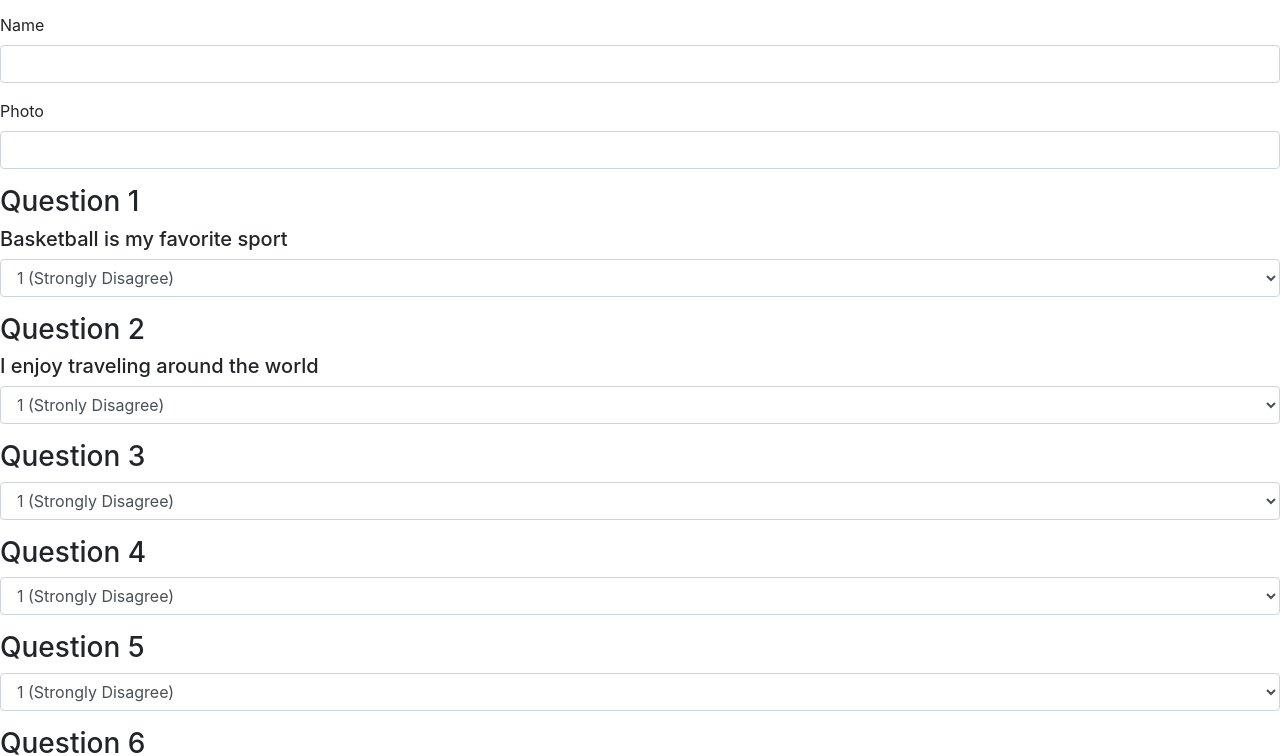
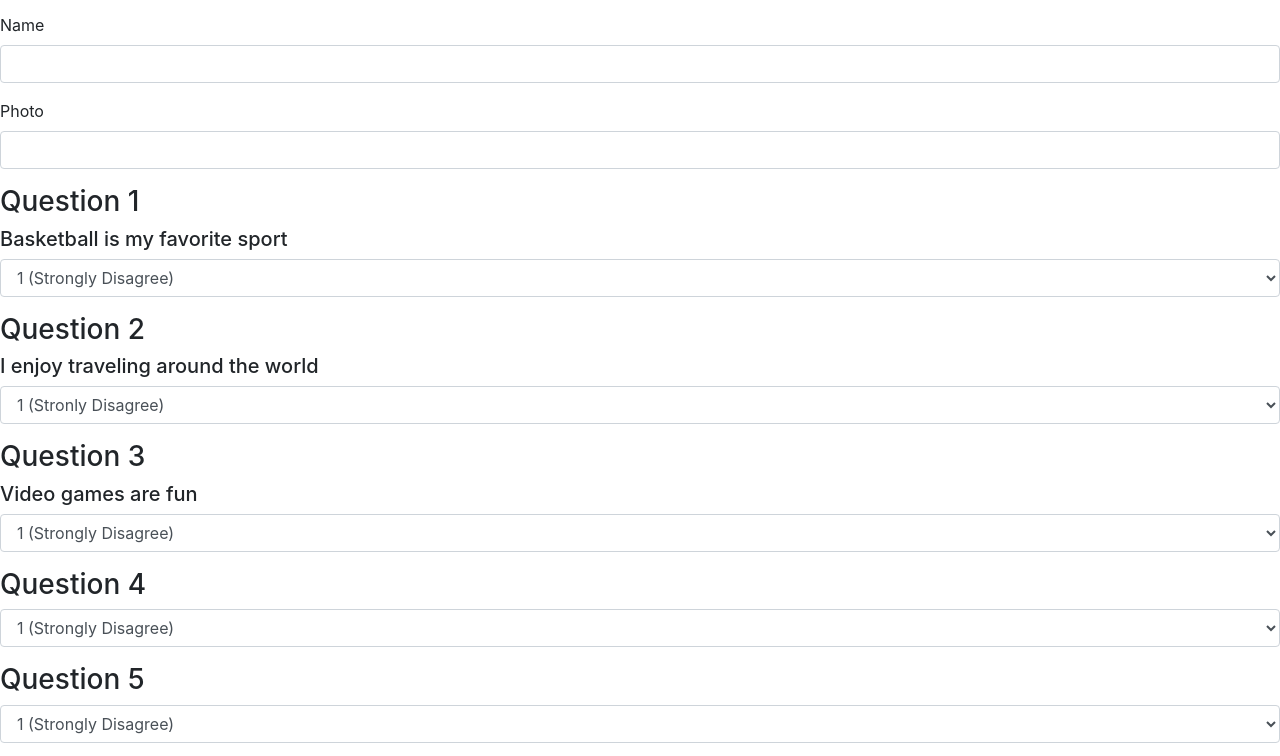
Before and after one commit to 8abc/FriendFinder, a website: page app/public/survey.html in a window 1280 px wide. Shown: the part 83-839 px from the top of the page. Drawn offline with nearby package versions, Linux system fonts and the light colour scheme.

Commit message:
test commit

```diff
--- a/app/public/survey.html
+++ b/app/public/survey.html
@@ -45,7 +45,7 @@
         </div>
         <div class="form-group">
             <h3>Question 3</h3>
-            <h5></h5>
+            <h5>Video games are fun</h5>
             <select class="form-control" id="question3">
                 <option>1 (Strongly Disagree)</option>
                 <option>2</option>
```
